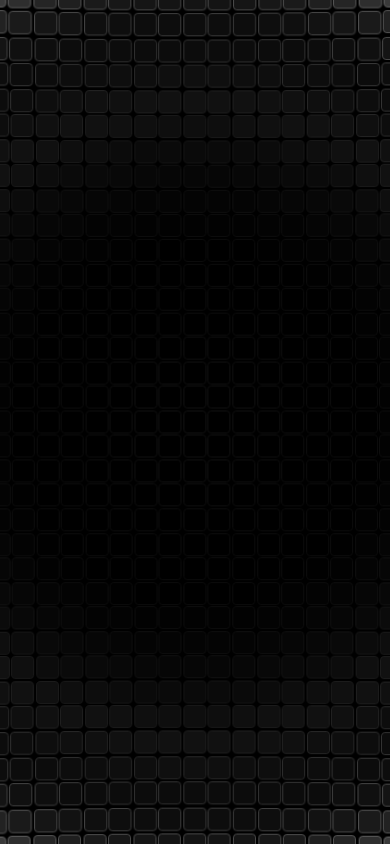
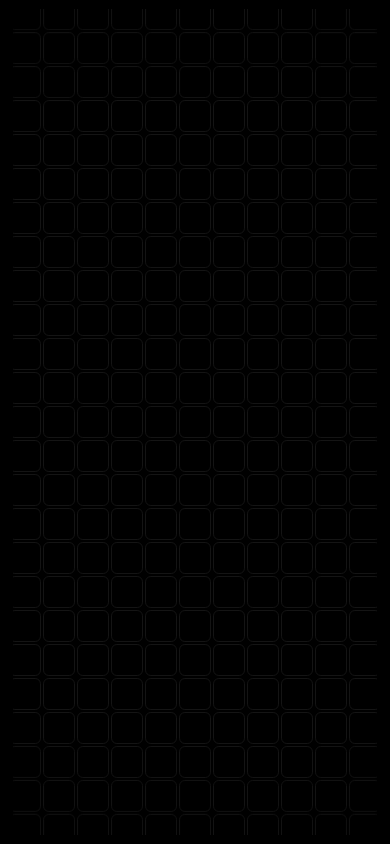
Before and after one commit to ongkungs/test, a plain HTML site: page index.html in a window 390 px wide. Drawn offline with Linux system fonts and the light colour scheme.

Commit message:
Enhance mobile performance with CSS adjustments
Optimize CSS variables and animations for mobile performance.

```diff
--- a/index.html
+++ b/index.html
@@ -13,10 +13,10 @@
       --match-color: #000000;
       --match-border: #141414;
       --cube-start: #141414;
-      /* More aggressive responsive sizing */
-      --size: clamp(16px, 6vw, 64px);
-      --radius: clamp(2px, 1vw, 8px);
-      --gap: clamp(1px, 0.3vw, 4px);
+      /* Optimize for performance: larger tiles on mobile = fewer elements */
+      --size: clamp(32px, 8vw, 64px);
+      --radius: clamp(4px, 1.5vw, 8px);
+      --gap: clamp(2px, 0.5vw, 4px);
     }
 
     * {
@@ -74,6 +74,8 @@
       will-change: transform, opacity;
       /* Boost performance */
       backface-visibility: hidden;
+      transform: translate3d(0, 0, 0);
+      /* Force Hardware Acceleration */
       transition: transform 0.4s cubic-bezier(0.175, 0.885, 0.32, 1.275),
         background 0.4s ease,
         border-color 0.4s ease;
@@ -101,31 +103,37 @@
 
     @keyframes tileRise {
       0% {
-        transform: translateZ(0);
+        transform: translate3d(0, 0, 0);
         opacity: 0.2;
         background: var(--grid-init);
       }
 
       15% {
-        transform: translateZ(75px);
-        /* Higher overshoot for the bloom */
+        transform: translate3d(0, 0, 75px);
         background: #444;
-        /* Pronounced grey blink */
         opacity: 1;
         border-color: #666;
       }
 
       40% {
         background: #111;
-        /* Settle back towards dark */
       }
 
       100% {
-        transform: translateZ(40px);
+        transform: translate3d(0, 0, 40px);
         background: var(--match-color);
         opacity: 1;
         border-color: var(--match-border);
       }
+    }
+
+    /* Lighter animation for mobile */
+    .mobile-perf .tile {
+      animation-duration: 1.2s !important;
+    }
+
+    .mobile-perf .tileRise {
+      transform: translateZ(40px) !important;
     }
 
     @keyframes textBloom {
@@ -365,10 +373,18 @@
       const tileTotal = temp.offsetWidth + parseFloat(getComputedStyle(temp).marginLeft);
       document.body.removeChild(temp);
 
-      cols = Math.ceil(window.innerWidth / tileTotal) + 2;
+      const isMobile = window.innerWidth < 768;
+      const buffer = isMobile ? 0 : 2;
+      const calcMethod = isMobile ? Math.floor : Math.ceil;
+
+      cols = calcMethod(window.innerWidth / tileTotal) + buffer;
       if (cols % 2 === 0) cols++;
-      rows = Math.ceil(window.innerHeight / tileTotal) + 2;
+      rows = calcMethod(window.innerHeight / tileTotal) + buffer;
       if (rows % 2 === 0) rows++;
+
+      if (isMobile) {
+        document.body.classList.add('mobile-perf');
+      }
 
       document.documentElement.style.setProperty('--cols', cols);
       document.documentElement.style.setProperty('--rows', rows);
@@ -377,6 +393,10 @@
       const centerY = Math.floor(rows / 2);
 
       const fragment = document.createDocumentFragment();
+
+      // On mobile, use a lighter staggering to save CPU
+      const staggerFactor = isMobile ? 0.04 : 0.07;
+
       for (let i = 0; i < cols * rows; i++) {
         const x = i % cols;
         const y = Math.floor(i / cols);
@@ -385,8 +405,7 @@
         const tile = document.createElement('div');
         tile.className = 'tile';
 
-        // Stagger logic for 60fps performance
-        const delay = (distance - 1.5) * 0.07 + 0.1; // 100ms impact delay
+        const delay = (distance - 1.5) * staggerFactor + 0.1;
         tile.style.setProperty('--d', `${delay.toFixed(3)}s`);
 
         fragment.appendChild(tile);
```
